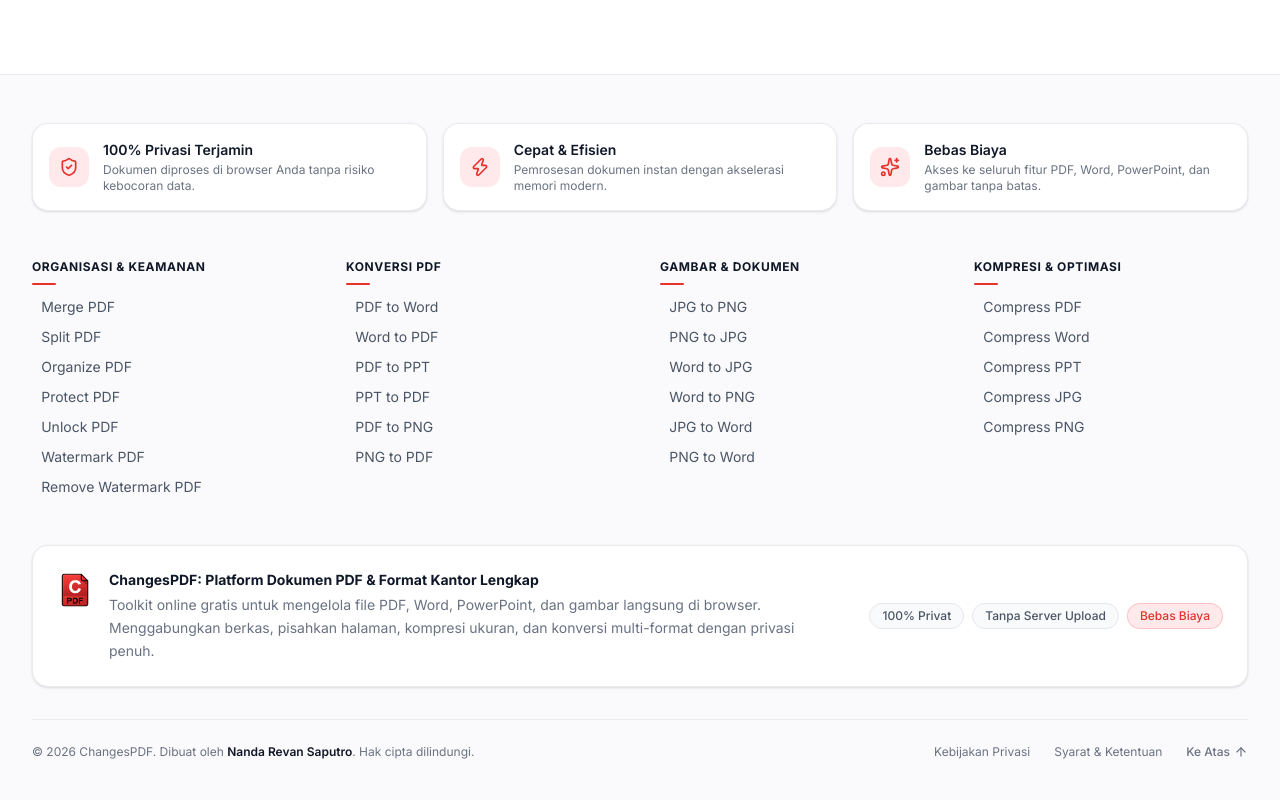
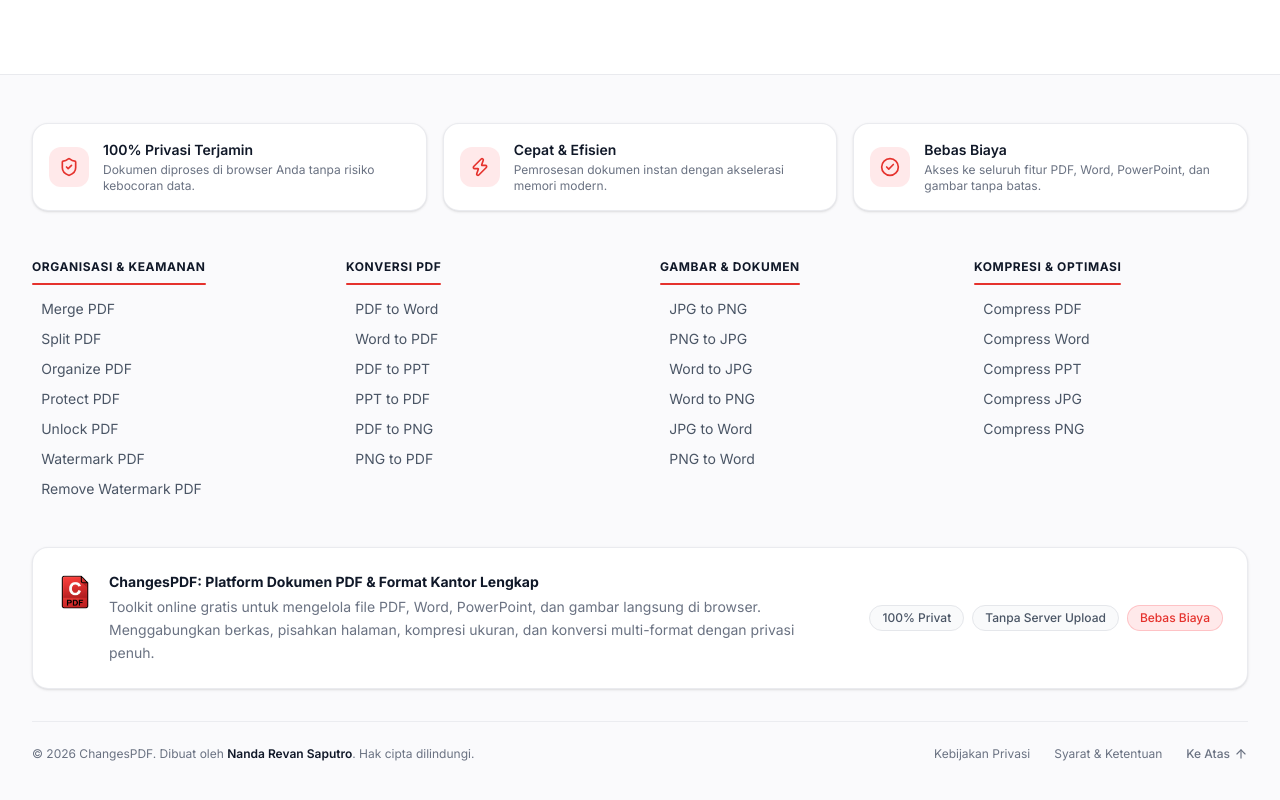
Before and after one commit to nandarevan/ChangesPDF, a Next.js app: page / in a window 1280 px wide. Shown: the part 3915-4715 px from the top of the page. Built offline with nearby package versions, Linux system fonts and the light colour scheme.

Commit message:
style(footer): align header underline width with text and replace trust badge icon

```diff
--- a/src/components/layout/Footer.tsx
+++ b/src/components/layout/Footer.tsx
@@ -2,7 +2,7 @@
 
 import Link from 'next/link';
 import Image from 'next/image';
-import { ShieldCheck, Zap, Sparkles, ArrowUp } from 'lucide-react';
+import { ShieldCheck, Zap, CheckCircle2, ArrowUp } from 'lucide-react';
 import { tools } from '@/lib/tools-data';
 
 export default function Footer() {
@@ -98,7 +98,7 @@
 
           <div className="flex items-center gap-3.5 p-4 rounded-2xl border border-gray-200/80 dark:border-white/[0.06] bg-white dark:bg-white/[0.02] shadow-sm dark:shadow-none">
             <div className="flex h-10 w-10 shrink-0 items-center justify-center rounded-xl bg-red-500/10 text-[#e5322d]">
-              <Sparkles className="h-5 w-5" />
+              <CheckCircle2 className="h-5 w-5" />
             </div>
             <div>
               <h4 className="text-sm font-semibold text-gray-900 dark:text-white">
@@ -115,11 +115,11 @@
         <div className="grid grid-cols-2 lg:grid-cols-4 gap-8 lg:gap-10 mb-12">
           {columns.map((col, idx) => (
             <div key={idx} className="flex flex-col">
-              <div className="mb-3">
+              <div className="inline-block w-fit mb-3.5">
                 <h3 className="text-xs font-bold uppercase tracking-wider text-gray-900 dark:text-white">
                   {col.title}
                 </h3>
-                <div className="w-6 h-0.5 bg-[#e5322d] rounded-full mt-2" />
+                <div className="h-0.5 w-full bg-[#e5322d] rounded-full mt-2" />
               </div>
               <ul className="space-y-2.5">
                 {col.toolIds.map((id) => {
```
